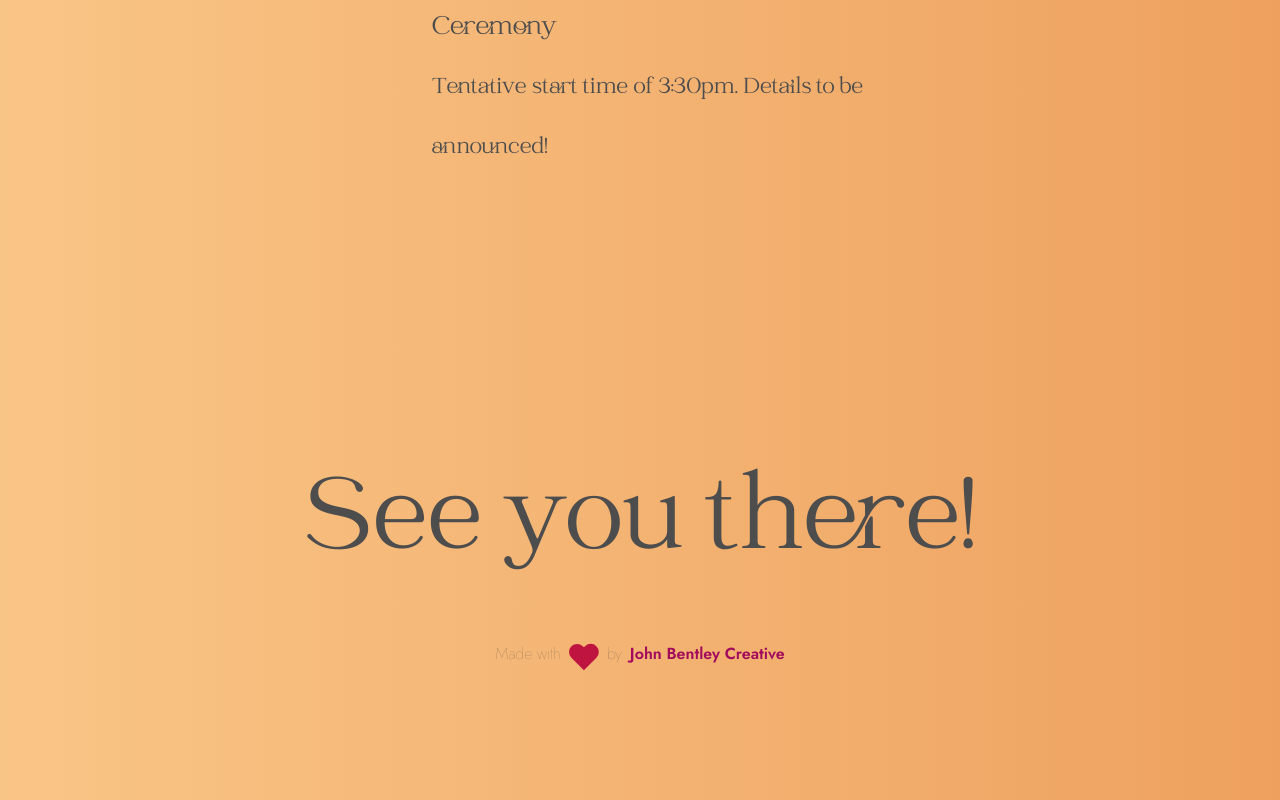
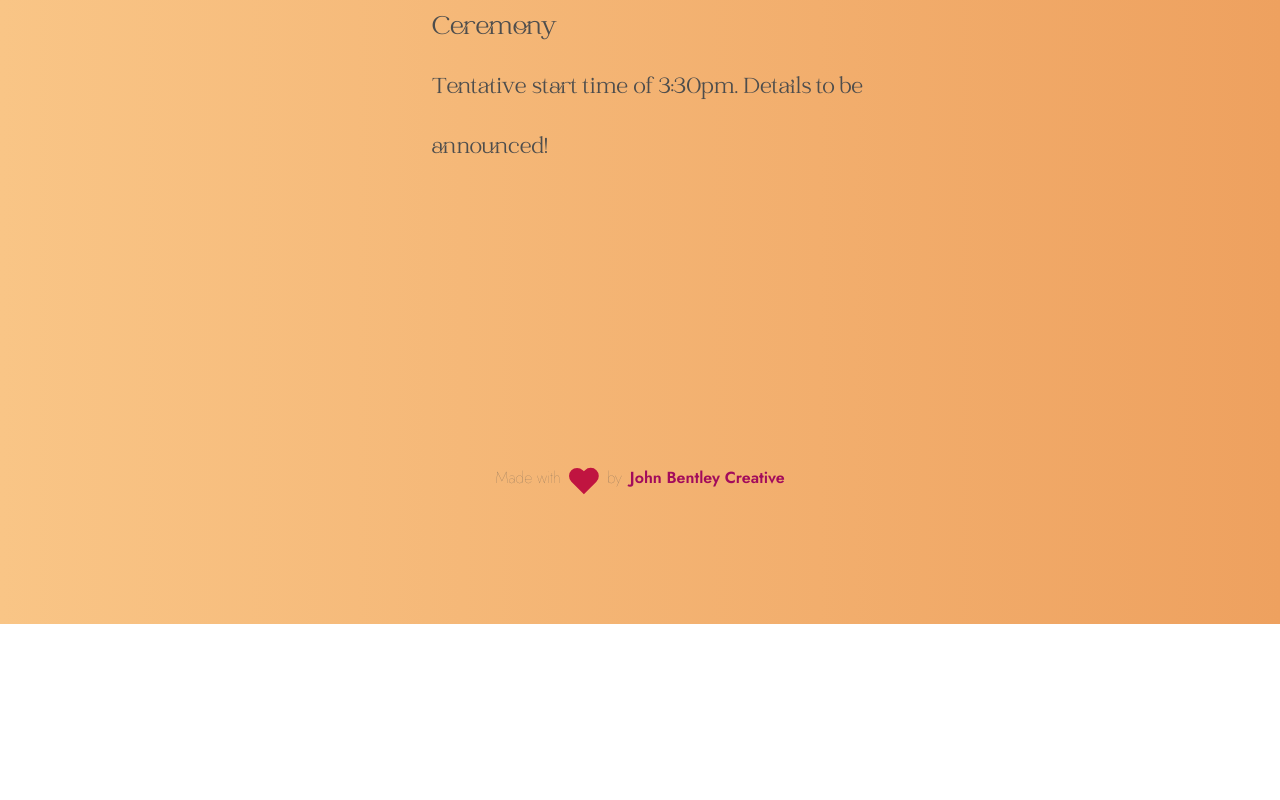
Before and after one commit to jbentley10/john-and-geovana-wedding, a Next.js app: page /schedule in a window 1280 px wide. Shown: the part 414-1214 px from the top of the page. After the commit the page ends 1038 px from the top, so only its background shows below. Built offline with nearby package versions, Linux system fonts and the light colour scheme; what @contentful/rich-text-types would draw is missing.

Commit message:
Remove See You There text from the schedule page

```diff
--- a/components/footer.js
+++ b/components/footer.js
@@ -8,10 +8,10 @@ import Link from 'next/link';
 // Import styling
 import { heroStyles, paragraphStyles, linkStyles } from "../utils/constants";
 
-export default function Footer() {
+export default function Footer({ showSeeYouThere }) {
   return (
     <div className={`text-center py-24`}>
-      <h1 className={`${heroStyles} pb-16`}>See you there!</h1>
+      { showSeeYouThere && <h1 className={`${heroStyles} pb-16`}>See you there!</h1> }
       <div className={`flex justify-center`}>
         <p className={`${paragraphStyles} font-extralight pr-2`}>Made with </p>
         <Image src={`/heart.svg`} width={30} height={30} />
--- a/pages/index.js
+++ b/pages/index.js
@@ -53,7 +53,7 @@ export default function Home() {
       <div className={`${pageLayoutStyles}`}>
         <Map />
         {/* <RSVPForm /> */}
-        <Footer />
+        <Footer showSeeYouThere={true}/>
       </div>
     </>
   )
--- a/pages/schedule.js
+++ b/pages/schedule.js
@@ -38,7 +38,7 @@ export default function SchedulePage() {
 
         <Schedule />
 
-        <Footer />
+        <Footer showSeeYouThere={false}/>
       </div>
     </>
   );
```
